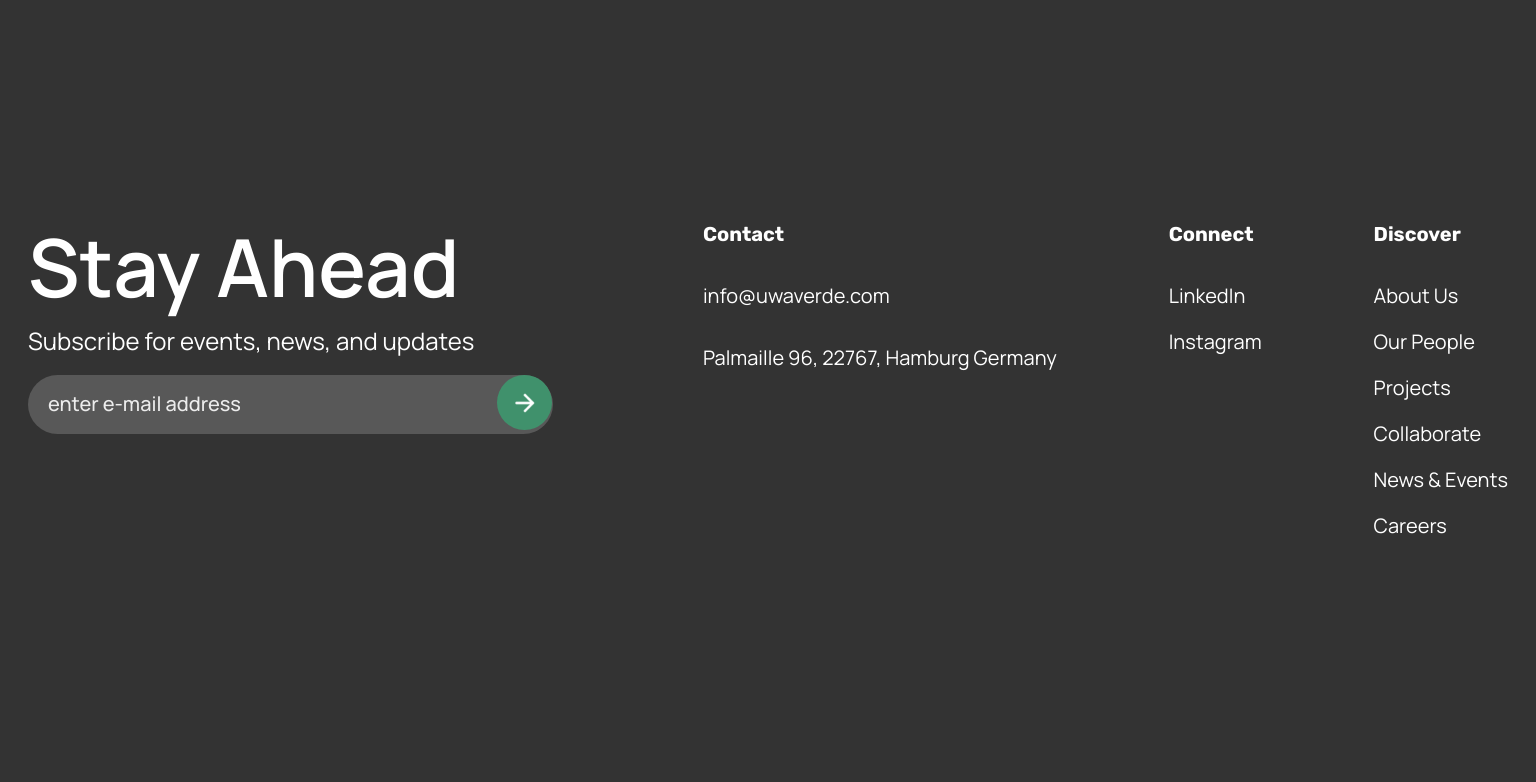
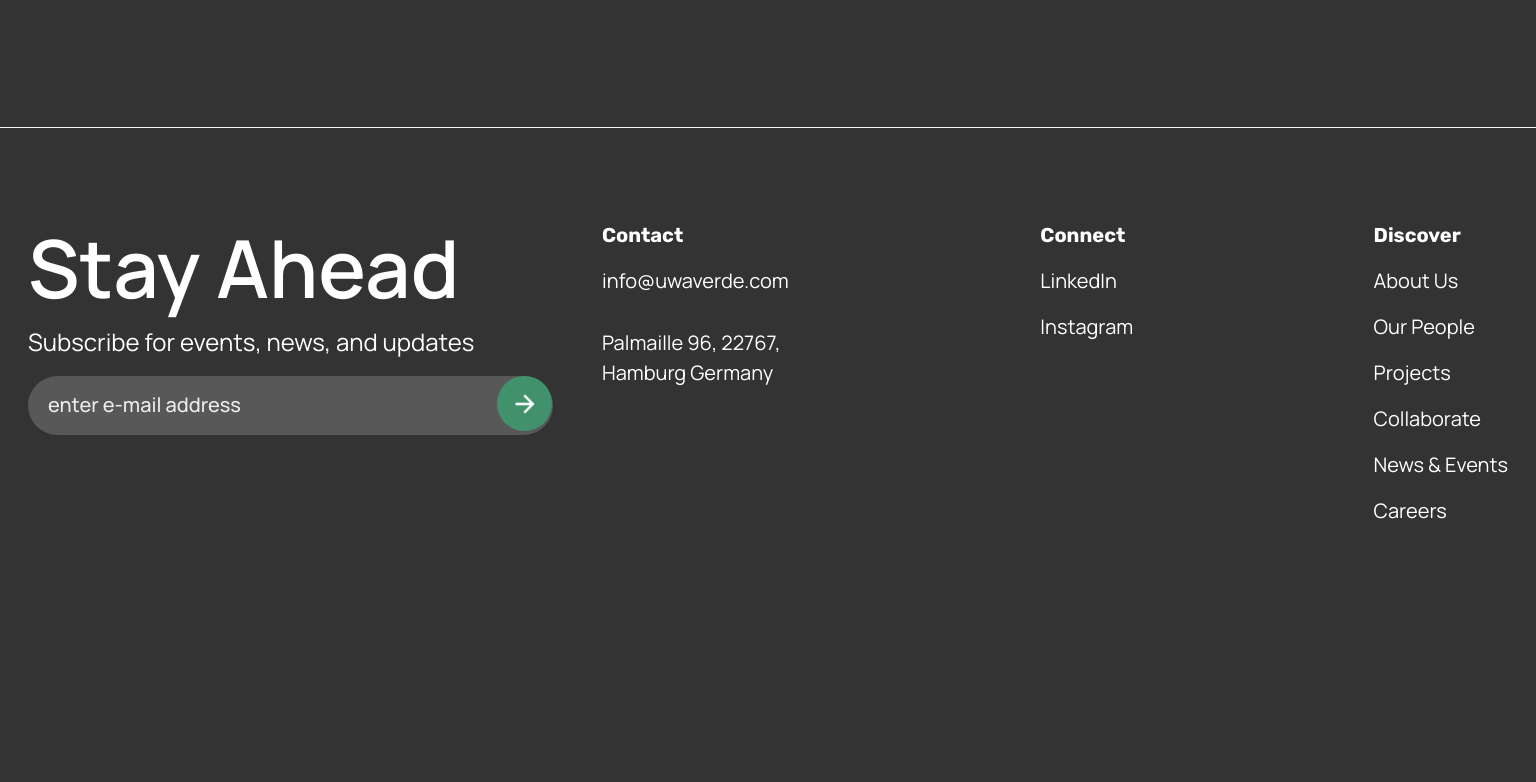
Before and after one commit to UwaVerdeNGO/web-site, a React (Create React App) app: page / in a window 1536 px wide. Shown: the part 9020-9802 px from the top of the page. Built offline with nearby package versions, Linux system fonts and the light colour scheme.

Commit message:
Change footer section

```diff
--- a/src/components/carousel/styles.module.scss
+++ b/src/components/carousel/styles.module.scss
@@ -91,7 +91,7 @@
   }
 
   &.next {
-    right: -70%;
+    right: -60%;
     background-color: $white;
     border: 1px solid $lightGray;
     color: $lowOpacityGray;
--- a/src/components/footer/styles.module.scss
+++ b/src/components/footer/styles.module.scss
@@ -1,11 +1,14 @@
 @import '../../styles/variables';
-
 
 .wrapper {
   width: 100%;
-  padding: 0 28px 16px 28px;
+  padding: 0 12px;
   background-color: $defaultTextGray;
   margin-top: 0.5px;
+  @media only screen and (min-width: 1440px) {
+    padding: 0 28px;
+    margin-top: 1.5px;
+  }
 }
 
 .topSpacer {
@@ -20,6 +23,7 @@
   display: flex;
   align-items: flex-start;
   justify-content: space-between;
+  gap: 49px;
   margin-bottom: 249px;
 
   @media screen and (max-width: 1024px) {
@@ -31,21 +35,29 @@
 .stayTitle {
   font-family: $manrope;
   font-weight: 600;
-  font-size: 80px;
+  font-size: 40px;
   color: $white;
+  @media only screen and (min-width: 1440px) {
+    font-weight: 600;
+    font-size: 80px;
+  }
 }
 .newsInfo {
   font-family: $manrope;
   font-weight: 400;
-  font-size: 24px;
+  font-size: 14px;
   color: $white;
+  @media only screen and (min-width: 1440px) {
+    font-weight: 400;
+    font-size: 24px;
+  }
 }
 .inputContainer {
   position: relative;
 }
 .inputEmail {
-  width: 525px;
-  height: 59px;
+  width: 351px;
+  height: 44px;
   background-color: $mediumGray;
   border: none;
   border-radius: 100px;
@@ -56,16 +68,25 @@
     font-size: 20px;
     color: $lightGray;
   }
+  @media only screen and (min-width: 1440px) {
+    width: 525px;
+    height: 59px;
+  }
 }
 .emailBtn {
-  width: 55px;
-  height: 55px;
+  width: 40px;
+  height: 40px;
   background-color: $green;
   border: none;
   border-radius: 100px;
-  padding: 12px;
+  padding: 5px;
   position: absolute;
   right: 1px;
+  @media only screen and (min-width: 1440px) {
+    width: 55px;
+    height: 55px;
+    padding: 12px;
+  }
 }
 .arrowImg {
   width: 32px;
@@ -74,31 +95,56 @@
 
 .topRightDivision {
   display: flex;
-  gap: 112px;
+  justify-content: space-between;
+  width: 100%;
+  gap: 12px;
+  @media only screen and (min-width: 1440px) {
+    display: flex;
+  }
+  @media only screen and (min-width: 1920px) {
+    display: flex;
+    margin-left: 657px;
+  }
 }
 .contact,
 .connect,
 .discover {
   display: flex;
   flex-direction: column;
-  gap: 16px;
+
+  @media only screen and (min-width: 1440px) {
+    gap: 16px;
+  }
 }
 .contactTitle,
 .connectTitle,
 .discoverTitle {
   font-family: $rubik;
   font-weight: 700;
-  font-size: 20px;
+  font-size: 16px;
+  margin: 0;
   color: $white;
+  @media only screen and (min-width: 1440px) {
+    font-size: 20px;
+  }
 }
 .contactDetails,
 .connectDetails,
 .discoverDetails {
   font-family: $manrope;
   font-weight: 400;
-  font-size: 20px;
+  font-size: 14px;
   color: $white;
   text-decoration: none;
+  @media only screen and (min-width: 1440px) {
+    font-size: 20px;
+  }
+}
+.contactDetails {
+  width: 120px;
+  @media only screen and (min-width: 1440px) {
+    width: 198px;
+  }
 }
 
 .bottomDivision {
@@ -106,9 +152,13 @@
   flex-direction: column;
 
   .logo {
-    width: 905px;
-    height: 310px;
+    width: 355px;
+    height: 122px;
     margin-bottom: 16px;
+    @media only screen and (min-width: 1440px) {
+      width: 905px;
+      height: 310px;
+    }
   }
   .copyRightsSection {
     display: flex;
@@ -122,20 +172,25 @@
   .policyLink {
     font-family: $manrope;
     font-weight: 400;
-    font-size: 16px;
+    font-size: 12px;
     color: $white;
+    @media screen and (min-width: 1440px) {
+      font-size: 16px;
+    }
   }
 
   .copyRights {
     font-family: $manrope;
-    font-size: 16px;
+    font-size: 12px;
     font-weight: 400;
-    line-height: 21.86px;
     color: $white;
     margin: 0;
+    width: 120px;
 
-    @media screen and (max-width: 1024px) {
-      margin: 106px 16px 0;
+    @media screen and (min-width: 1440px) {
+      font-size: 16px;
+      line-height: 21.86px;
+      width: auto;
     }
   }
 
--- a/src/sections/Hero/styles.module.scss
+++ b/src/sections/Hero/styles.module.scss
@@ -11,11 +11,10 @@
   }
 }
 .heroImgContainer {
-  width: 100%;
   background-image: url('./../../assets/images/hero-1920.png');
   background-repeat: no-repeat;
   background-position: center;
-  background-size: 351px 565px;
+  background-size: 1384px 565px;
   height: 565px;
   border-radius: 20px;
   position: relative;
```
